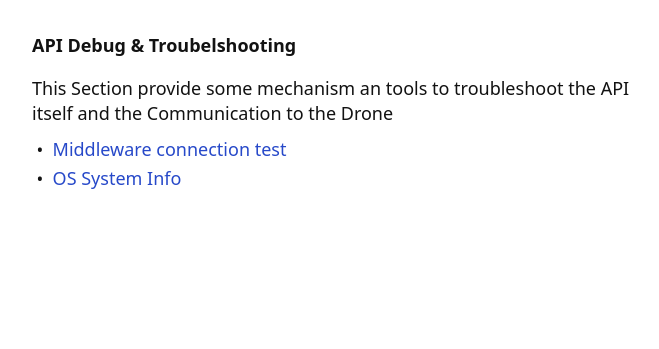
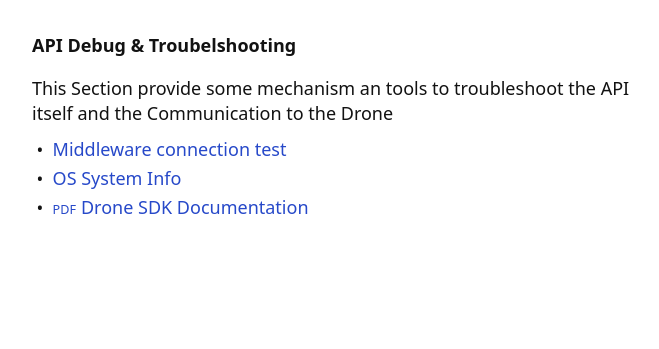
Before and after one commit to randomstr1ng/tello_flask_api, a Flask app: page / in a window 1280 px wide, after a click on "Debug". Shown: the part 139-488 px from the top of the page, without its empty margins (96-755 px from the left). Run offline with Flask 2, Linux system fonts and the light colour scheme.

Commit message:
add tello sdk documentation

```diff
--- a/api_container/app/templates/index.html
+++ b/api_container/app/templates/index.html
@@ -72,8 +72,8 @@
         <p>This Section provide some mechanism an tools to troubleshoot the API itself and the Communication to the Drone</p>
         <ul>
             <li><a href="/status/connection-test">Middleware connection test</a></li>
-<!-- Add Link/Documentation for Tello API -->
             <li><a href="/status/os-info">OS System Info</a></li>
+            <li><a href="{{ url_for('static', filename='tello-sdk.pdf') }}">Drone SDK Documentation</a></li>
         </ul>
 
       </section>
```
Also changed, not shown: 1 other file.
